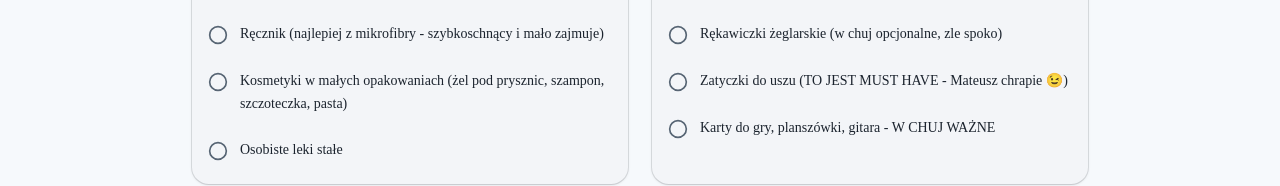
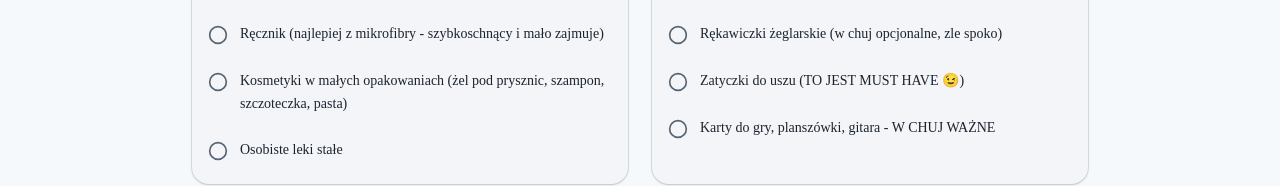
Before and after one commit to mikimik01/jachty-2026, a Next.js app: page /co-spakowac in a window 1280 px wide. Shown: the part 1240-1426 px from the top of the page. Built offline with nearby package versions, Linux system fonts and the light colour scheme; no server answers; the database is empty.

Commit message:
feat: update packing list and improve logic for boat count and total people

```diff
--- a/app/co-spakowac/page.tsx
+++ b/app/co-spakowac/page.tsx
@@ -79,7 +79,7 @@ const packingList = [
       "Powerbank (kabel do ładowania telefonu)",
       "Latarka (najlepiej czołówka - przydaje się w nocy)",
       "Rękawiczki żeglarskie (w chuj opcjonalne, zle spoko)",
-      "Zatyczki do uszu (TO JEST MUST HAVE - Mateusz chrapie 😉)",
+      "Zatyczki do uszu (TO JEST MUST HAVE 😉)",
       "Karty do gry, planszówki, gitara - W CHUJ WAŻNE",
     ],
   },
--- a/app/page.tsx
+++ b/app/page.tsx
@@ -35,8 +35,8 @@ export default function HomePage() {
   const { data } = useData();
 
   const totalPerPerson = data?.totalPerPerson ?? 0;
-  const boatCount = data?.boats.length ?? 3;
-  const totalPeople = data?.people.length || data?.tripConfig?.total_people || 24;
+  const boatCount = data?.boats.length || data?.tripConfig?.boat_count || 3;
+  const totalPeople = data?.tripConfig?.total_people || 27;
   const costs = data?.costs ?? [];
 
   const refundablePerPerson = costs.filter((c) => c.is_refundable).reduce((s, c) => s + c.per_person, 0);
```
